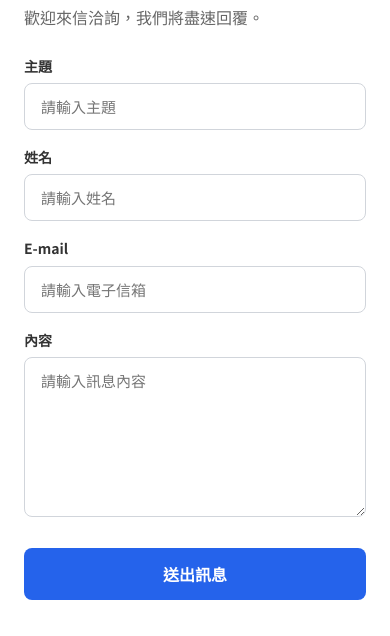
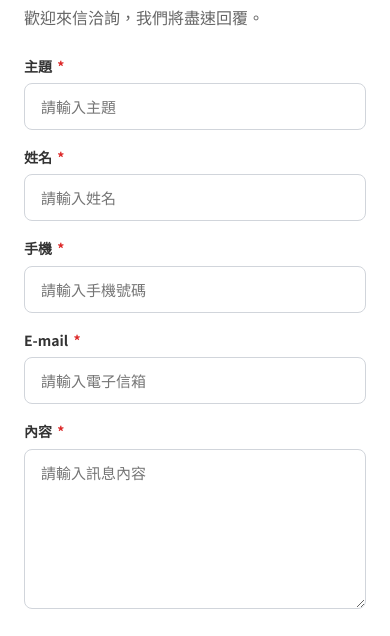
Before and after one commit to bill97385/gooderly-website, a plain HTML site: page contact.html in a window 390 px wide. Shown: the part 416-1052 px from the top of the page. Drawn offline with Linux system fonts and the light colour scheme.

Commit message:
Add phone field to contact form, mark required fields with asterisk
- Add 手機 (phone) field with tel input type and pattern validation
- Make 主題/姓名/手機/E-mail/內容 all required
- Add red asterisk indicator next to required field labels

```diff
--- a/contact.html
+++ b/contact.html
@@ -64,14 +64,16 @@
 		<div id="form-success" class="form-msg form-msg--success" hidden aria-live="polite">訊息已送出，我們將盡快回覆您！</div>
 		<div id="form-error" class="form-msg form-msg--error" hidden aria-live="polite">送出失敗，請直接來電 03-3656766 洽詢。</div>
 		<form id="contact-form">
-			<label for="subject">主題</label>
+			<label for="subject">主題 <span class="required">*</span></label>
 			<input id="subject" name="subject" type="text" required placeholder="請輸入主題">
-			<label for="name">姓名</label>
-			<input id="name" name="name" type="text" placeholder="請輸入姓名">
-			<label for="email">E-mail</label>
+			<label for="name">姓名 <span class="required">*</span></label>
+			<input id="name" name="name" type="text" required placeholder="請輸入姓名">
+			<label for="phone">手機 <span class="required">*</span></label>
+			<input id="phone" name="phone" type="tel" required placeholder="請輸入手機號碼" pattern="[0-9\-\+\s]{8,}" inputmode="tel">
+			<label for="email">E-mail <span class="required">*</span></label>
 			<input id="email" name="email" type="email" required placeholder="請輸入電子信箱">
-			<label for="message">內容</label>
-			<textarea id="message" name="message" placeholder="請輸入訊息內容"></textarea>
+			<label for="message">內容 <span class="required">*</span></label>
+			<textarea id="message" name="message" required placeholder="請輸入訊息內容"></textarea>
 			<div class="cf-turnstile" data-sitekey="0x4AAAAAAC0DuKK1b_SrRsFv" data-theme="light"></div>
 			<button type="submit" class="btn btn-primary" id="submit-btn">送出訊息</button>
 		</form>
--- a/styles.css
+++ b/styles.css
@@ -194,6 +194,7 @@ ul{list-style:none;}
   max-width:1200px;margin:auto;padding:48px 24px;
 }
 .contact-form label{display:block;font-size:14px;font-weight:600;color:#333;margin-bottom:6px;margin-top:16px;}
+.contact-form .required{color:#DC2626;margin-left:2px;}
 .contact-form input,.contact-form textarea{
   width:100%;padding:12px 16px;border:1px solid #d1d5db;border-radius:8px;
   font-size:15px;font-family:inherit;transition:border-color .2s;outline:none;
```
